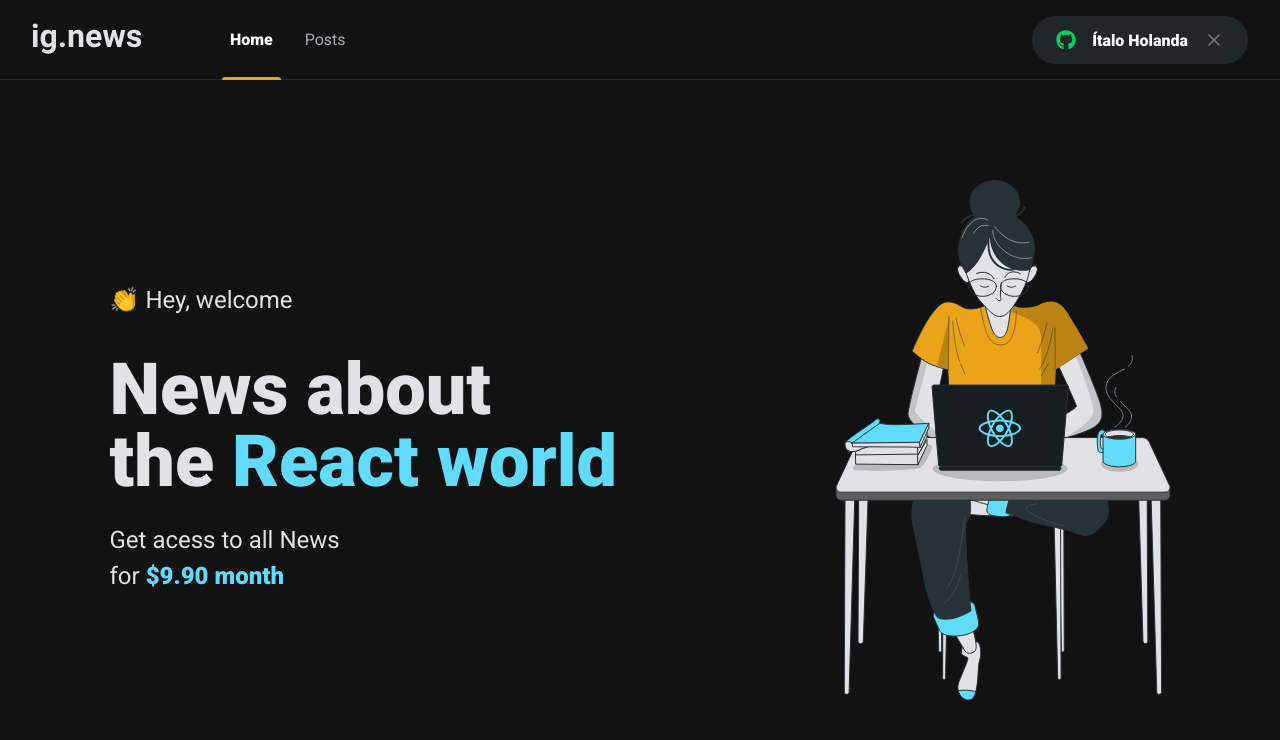
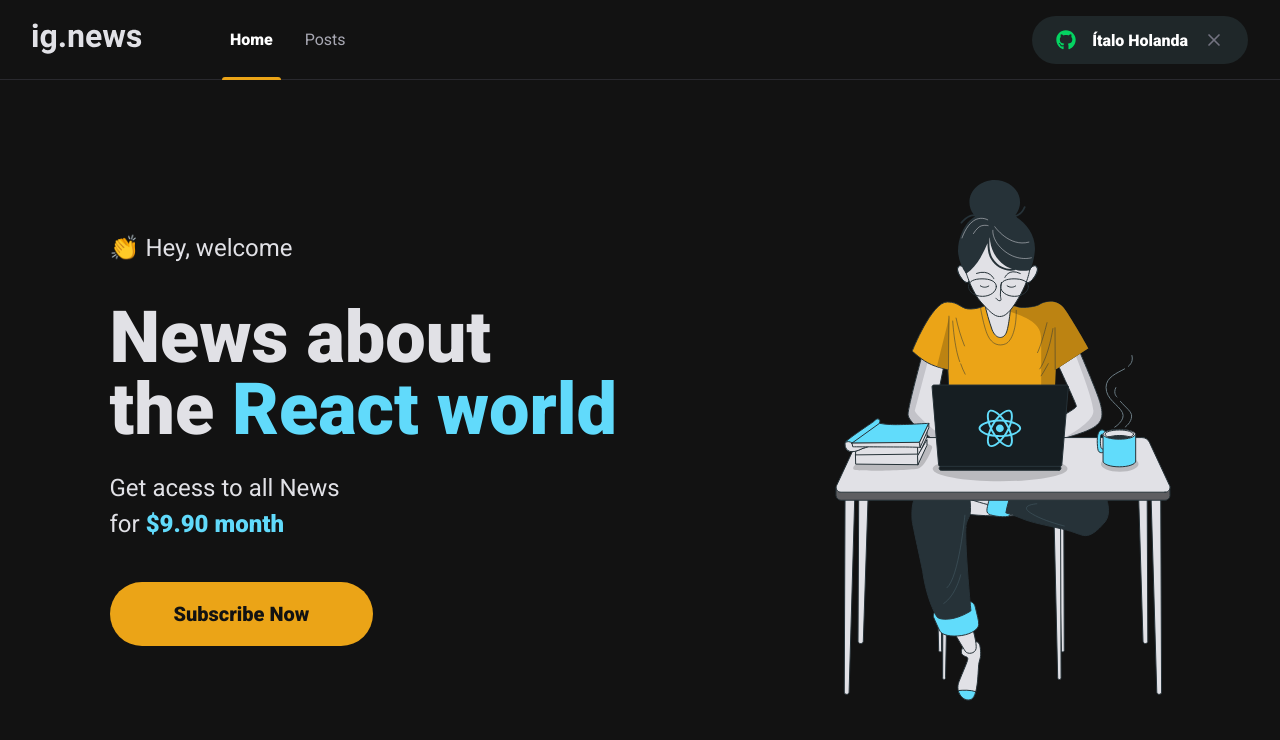
Before and after one commit to italoholanda/NextJS_ig.news, a Next.js app: page / in a window 1280 px wide. Shown: the top 740 px of the page. Built offline with nearby package versions, Linux system fonts and the light colour scheme.

Commit message:
home with subscribe button

```diff
--- a/pages/home.module.scss
+++ b/pages/home.module.scss
@@ -35,4 +35,8 @@
       color: var(--cyan-500);
     }
   }
+
+  button {
+    margin-top: 2.5rem;
   }
+}
--- a/pages/index.tsx
+++ b/pages/index.tsx
@@ -1,4 +1,5 @@
 import Head from "next/head";
+import { SubscribeButton } from "../components/SubscribeButton";
 import styles from "./home.module.scss";
 
 export default function Home() {
@@ -17,6 +18,7 @@ export default function Home() {
           <p>
             Get acess to all News <br /> for <strong>$9.90 month</strong>
           </p>
+          <SubscribeButton />
         </section>
 
         <img src="/images/avatar.svg" alt="girl coding" />
```
Lines whose indentation alone changed are shown as unchanged.
